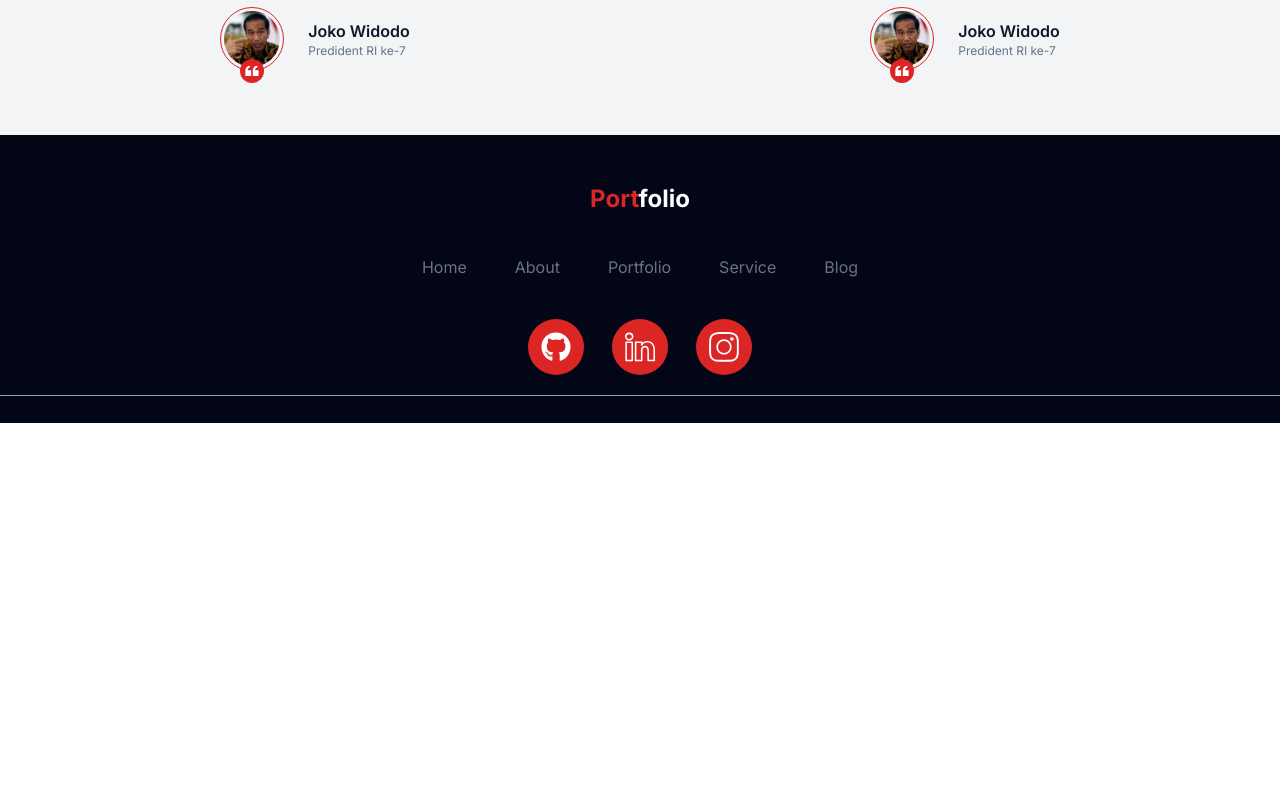
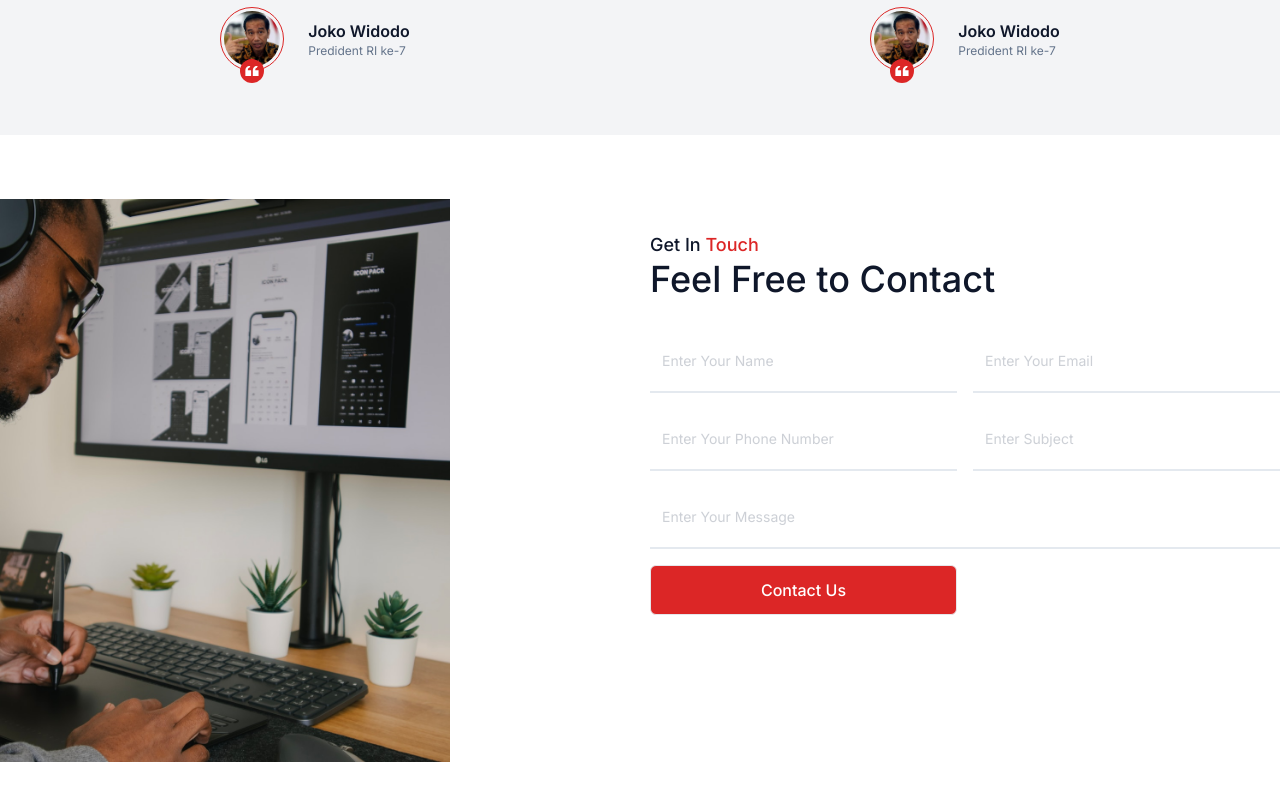
Before and after one commit to mishbahulmunir96/My-Portfolio, a React (Vite) app: page / in a window 1280 px wide. Shown: the part 2960-3760 px from the top of the page. Before the commit the page ends 3383 px from the top, so only its background shows below. Built offline with nearby package versions, Linux system fonts and the light colour scheme.

Commit message:
add Contact section

```diff
--- a/src/App.tsx
+++ b/src/App.tsx
@@ -1,4 +1,5 @@
 import AboutMe from "./components/AboutMe";
+import Contact from "./components/Contact";
 import Footer from "./components/Footer";
 import Hero from "./components/Hero";
 import Navbar from "./components/Navbar";
@@ -15,6 +16,7 @@ function App() {
       <AboutMe />
       <Portfolio />
       <Testimoni />
+      <Contact />
       <Footer />
     </>
   );
--- /dev/null
+++ b/src/components/Contact.tsx
@@ -0,0 +1,43 @@
+import Button from "./Elements/Button";
+import Input from "./Elements/Input";
+import SubTitle from "./Elements/SubTitle";
+import Title from "./Elements/Title";
+
+const Contact = () => {
+  return (
+    <div className="py-16">
+      <div className="container m-auto grid grid-cols-2 gap-5">
+        <div className="w-[450px]">
+          <img src="/img/contact-img.png" alt="gambar biasa mah" />
+        </div>
+        <div className="pt-8">
+          <Title>
+            <span className="text-slate-900">Get In</span> Touch
+          </Title>
+          <SubTitle>Feel Free to Contact</SubTitle>
+
+          <form action="" className="span mt-8 grid grid-cols-2 gap-4">
+            <Input name="name" type="text" placeholder="Enter Your Name" />
+            <Input name="email" type="email" placeholder="Enter Your Email" />
+            <Input
+              name="phone"
+              type="tel"
+              placeholder="Enter Your Phone Number"
+            />
+            <Input name="subject" type="text" placeholder="Enter Subject" />
+            <Input
+              name="message"
+              type="text"
+              placeholder="Enter Your Message"
+              style="col-span-2"
+            />
+
+            <Button />
+          </form>
+        </div>
+      </div>
+    </div>
+  );
+};
+
+export default Contact;
--- /dev/null
+++ b/src/components/Elements/Input.tsx
@@ -0,0 +1,21 @@
+import { FC } from "react";
+
+interface InputProps {
+  type: string;
+  placeholder: string;
+  name: string;
+  style?: string;
+}
+
+const Input: FC<InputProps> = ({ type, placeholder, name, style }) => {
+  return (
+    <input
+      type={type}
+      className={`placeholder: w-full border-b-2 border-slate-300 px-3 py-5 text-sm text-slate-700 opacity-50 ${style}`}
+      placeholder={placeholder}
+      name={name}
+    />
+  );
+};
+
+export default Input;
```
Also changed, not shown: public/img/contact-img.png (added), public/img/icon_service1.png (deleted).
